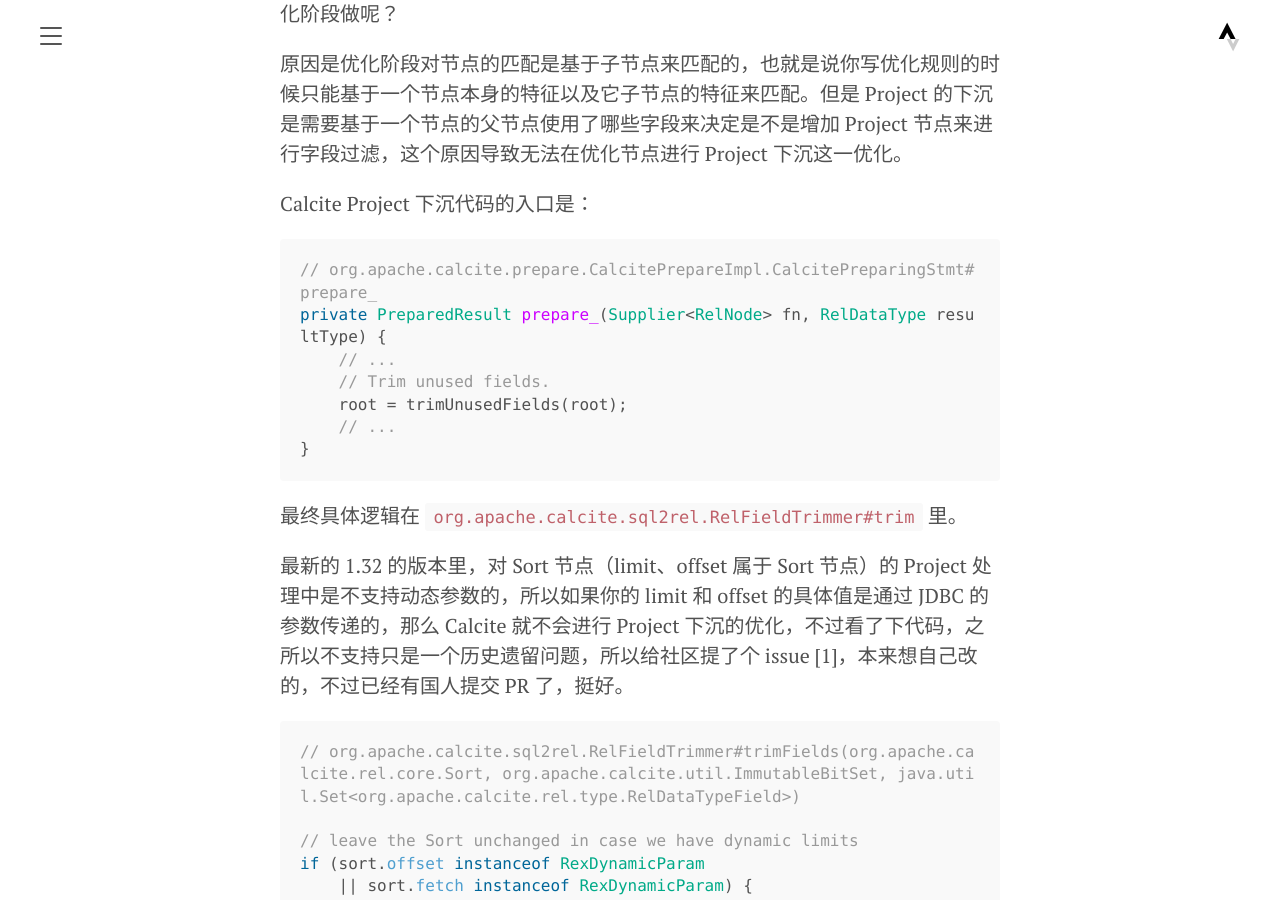
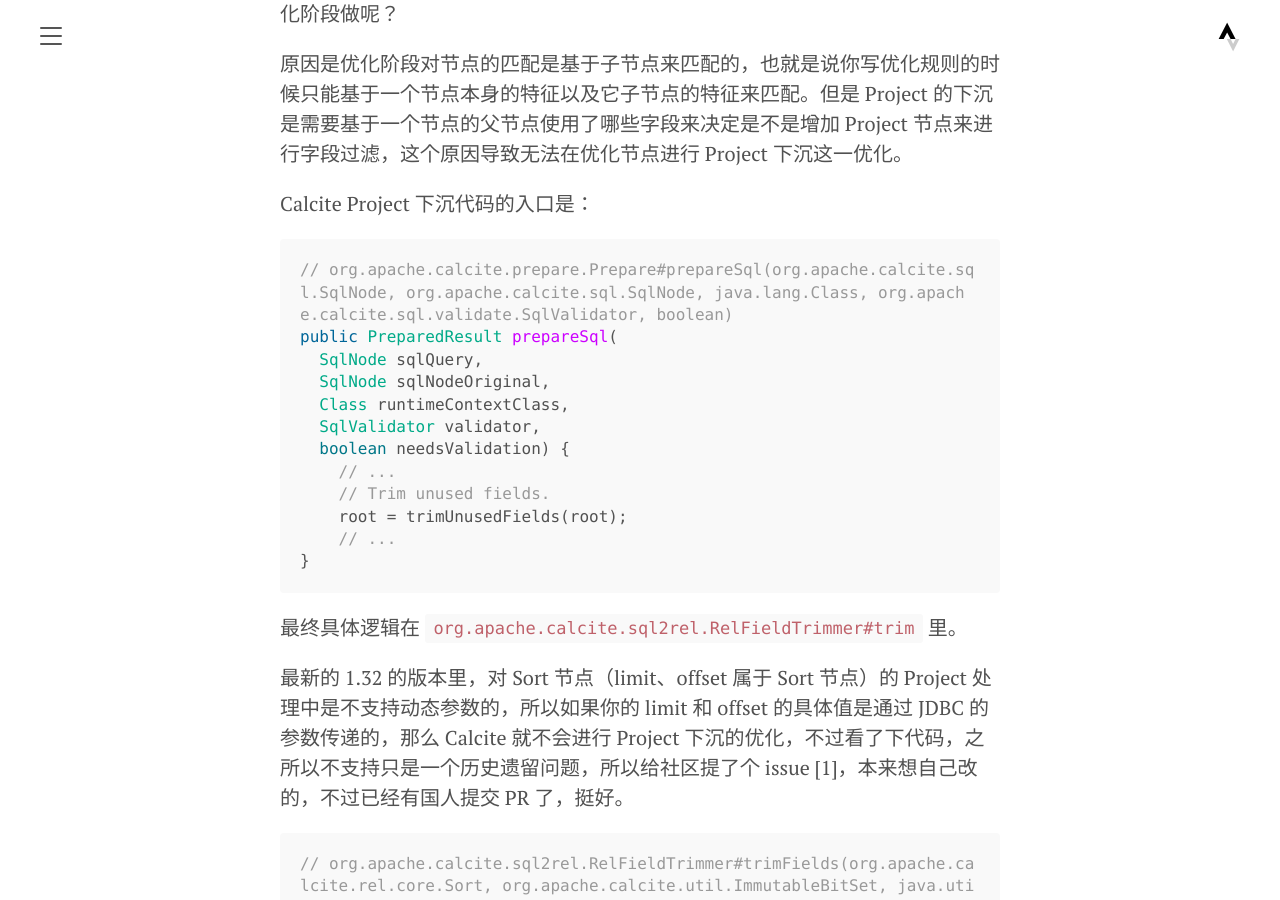
Before and after one commit to yoncise/yoncise.github.io, a Jekyll site: the page built from logs/_posts/2022/2022-11-13-105982988.md, in a window 1280 px wide and 900 px high, scrolled down 373 px. Built offline with Jekyll 4.4.1, drawn with Linux system fonts in a browser that asks for light colours.

Commit message:
语雀同步 Calcite Project 下沉

````diff
--- a/logs/_posts/2022/2022-11-13-105982988.md
+++ b/logs/_posts/2022/2022-11-13-105982988.md
@@ -10,8 +10,13 @@
 
 Calcite Project 下沉代码的入口是：
 ```java
-// org.apache.calcite.prepare.CalcitePrepareImpl.CalcitePreparingStmt#prepare_
-private PreparedResult prepare_(Supplier<RelNode> fn, RelDataType resultType) {
+// org.apache.calcite.prepare.Prepare#prepareSql(org.apache.calcite.sql.SqlNode, org.apache.calcite.sql.SqlNode, java.lang.Class, org.apache.calcite.sql.validate.SqlValidator, boolean)
+public PreparedResult prepareSql(
+  SqlNode sqlQuery,
+  SqlNode sqlNodeOriginal,
+  Class runtimeContextClass,
+  SqlValidator validator,
+  boolean needsValidation) {
     // ...
     // Trim unused fields.
     root = trimUnusedFields(root);
````
